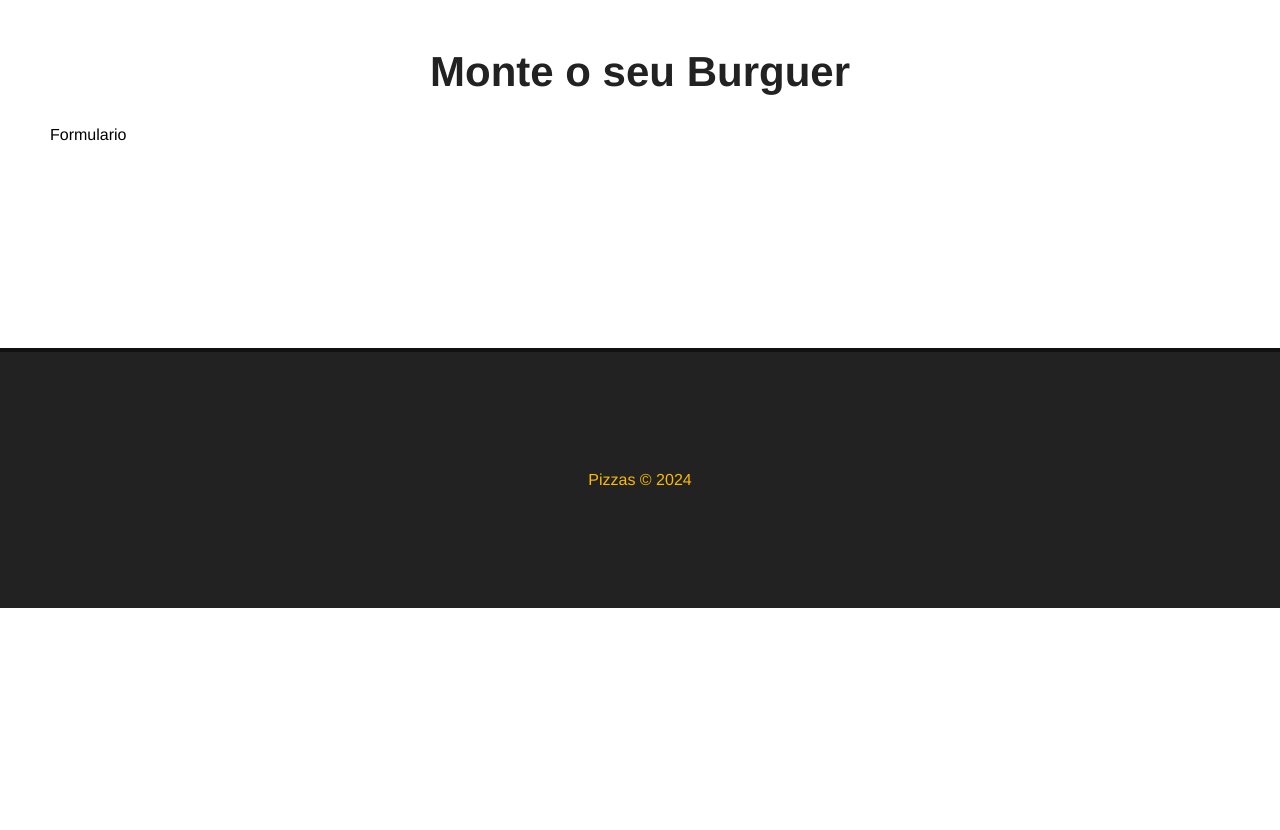
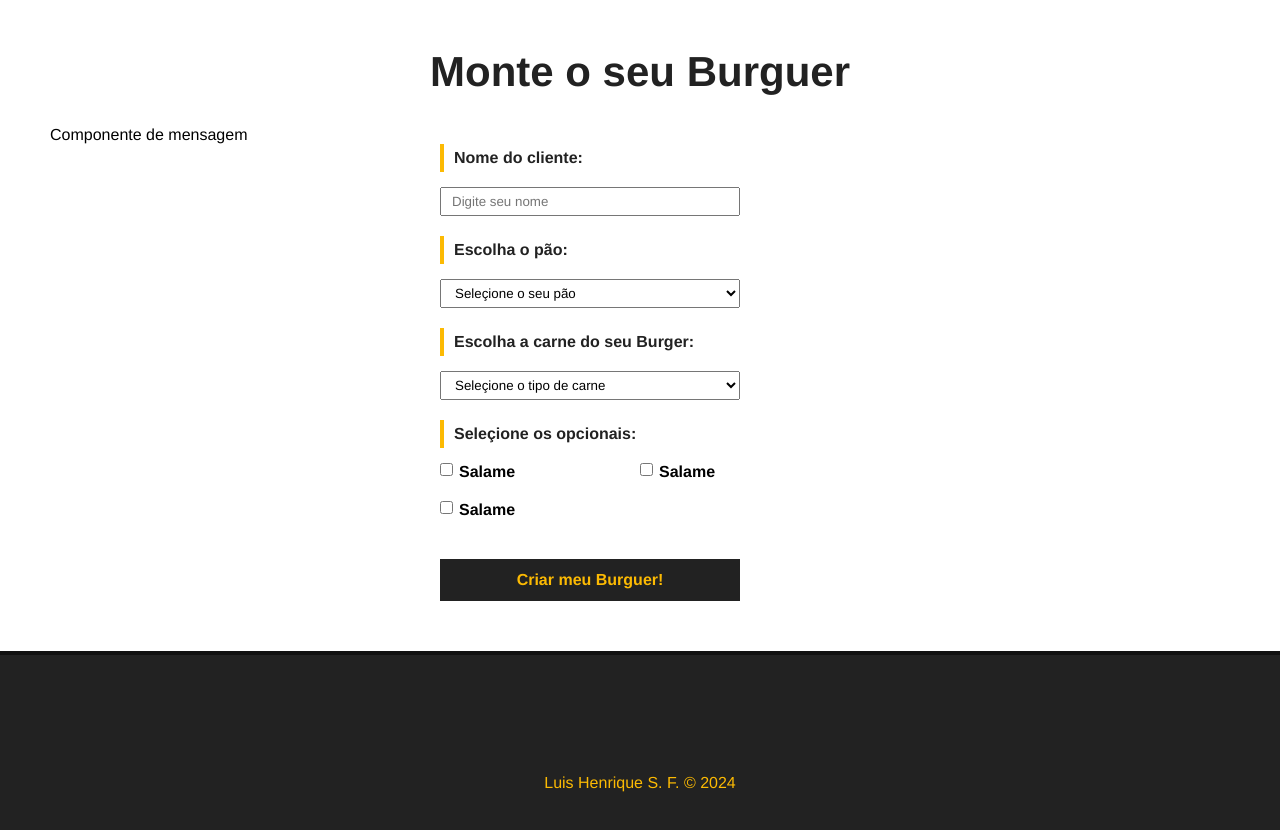
Before and after one commit to Henricknen/build_your_burger, a Vue app: page / in a window 1280 px wide. Shown: the part 580-1410 px from the top of the page. Before the commit the page ends 1188 px from the top, so only its background shows below. Built offline with nearby package versions, Linux system fonts and the light colour scheme.

Commit message:
criando_o_'formulario'_de_cadastro

```diff
--- /dev/null
+++ b/src/components/BurgerForm.vue
@@ -0,0 +1,120 @@
+<template>
+    <div>
+        <p>Componente de mensagem</p>
+        <div>
+            <form id = "burger-form">
+                <div class = "input-container">
+                    <label for = "nome">Nome do cliente:</label>
+                    <input type = "text" id = "nome" neme = "nome" v-model = "nome" placeholder = "Digite seu nome">
+                </div>
+                <div class = "input-container">
+                    <label for = "pao">Escolha o pão:</label>
+                    <select name = "pao" id="pao">
+                        <option value = "">Seleçione o seu pão</option>
+                        <option value = "integral">pão integral</option>
+                    </select>
+                </div>
+                <div class = "input-container">
+                    <label for = "carne">Escolha a carne do seu Burger:</label>
+                    <select name = "carne" id="carne">
+                        <option value = "">Seleçione o tipo de carne</option>
+                        <option value = "maminha">Mamiinha</option>
+                    </select>
+                </div>
+                <div id = "opcionais-container" class = "input-container">
+                    <label id = "opcionais-title" for = "opcionais">Seleçione os opcionais:</label>
+                    <div class = "checkbox-container">
+                        <input type = "checkbox" name = "opcionais" v-model = "opcionais" value = "salame">
+                        <span>Salame</span>
+                    </div>
+                    <div class = "checkbox-container">
+                        <input type = "checkbox" name = "opcionais" v-model = "opcionais" value = "salame">
+                        <span>Salame</span>
+                    </div>
+                    <div class = "checkbox-container">
+                        <input type = "checkbox" name = "opcionais" v-model = "opcionais" value = "salame">
+                        <span>Salame</span>
+                    </div>
+                </div>
+                <div class = "input-container">
+                    <input type = "submit" class = "submit-btn" value = "Criar meu Burguer!">
+                </div>
+            </form>
+        </div>
+    </div>
+</template>
+
+<script>
+export default {
+    name: "BugerForm"
+}
+</script>
+ <style scoped>
+    #burger-form {
+        max-width: 400px;
+        margin: 0 auto;
+    }
+
+    .input-container {
+        display: flex;
+        flex-direction: column;
+        margin-bottom: 20px;
+    }
+
+    label {
+        font-weight: bold;
+        margin-bottom: 15px;
+        color: #222;
+        padding: 5px 10px;
+        border-left: 4px solid #FCBA03;
+    }
+
+    input, select {
+        padding: 5px 10px;
+        width: 300px;
+    }
+
+    #opcionais-container {
+        flex-direction: row;
+        flex-wrap: wrap;
+    }
+
+    #opcionais-title {
+        width: 100%;
+    }
+
+    .checkbox-container {
+        display: flex;
+        align-items: flex-start;
+        width: 50%;
+        margin-bottom: 20px;
+    }
+
+    .checkbox-container span,
+    .checkbox-container input {
+        width: auto;
+    }
+
+    .checkbox-container span {
+        margin-left: 6px;
+        font-weight: bold;
+    }
+
+    .submit-btn {
+        background-color: #222;
+        color: #FCBA03;
+        font-weight: bold;
+        border: 2px solid #222;
+        padding: 10px;
+        font-size: 16px;
+        /* margin: 0 auto; */
+        cursor: pointer;
+        transition: .5s;
+    }
+
+    .submit-btn:hover {
+        background-color: transparent;
+        color: #222;
+    }
+
+ </style>
--- a/src/components/Footer.vue
+++ b/src/components/Footer.vue
@@ -1,6 +1,6 @@
 <template>
     <footer id = "footer">
-        <p>Pizzas &copy; 2024</p>
+        <p>Luis Henrique S. F. &copy; 2024</p>
     </footer>
 </template>
 
--- a/src/views/HomeView.vue
+++ b/src/views/HomeView.vue
@@ -2,17 +2,19 @@
   <Banner />
   <div class = "main-container">
     <h1>Monte o seu Burguer</h1>
-    <p>Formulario</p>
+    <BurgerForm />
   </div>
 </template>
 
 <script>
 import Banner from "../components/Banner.vue"
+import BurgerForm from "../components/BurgerForm.vue"
 
 export default {
     name: "Home",
     components: {
-        Banner
+        Banner,
+        BurgerForm
     }
 }
 </script>
```
